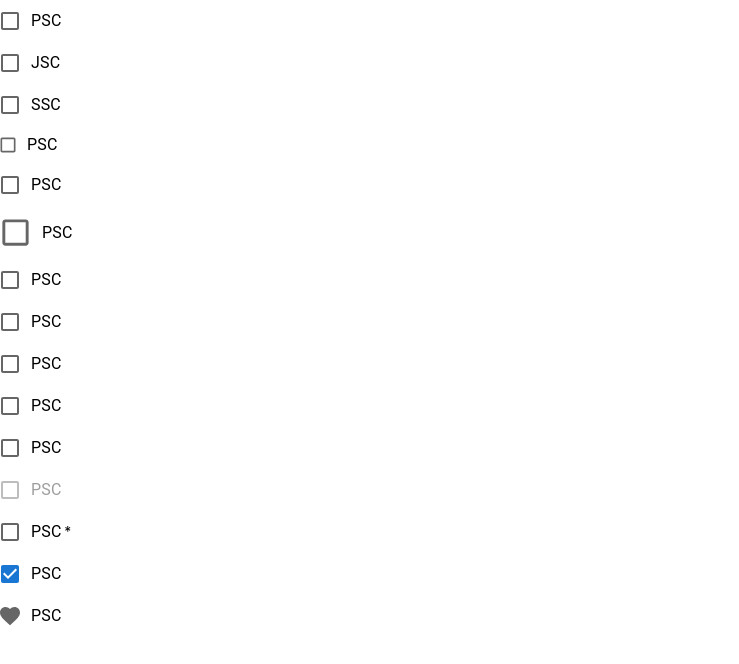
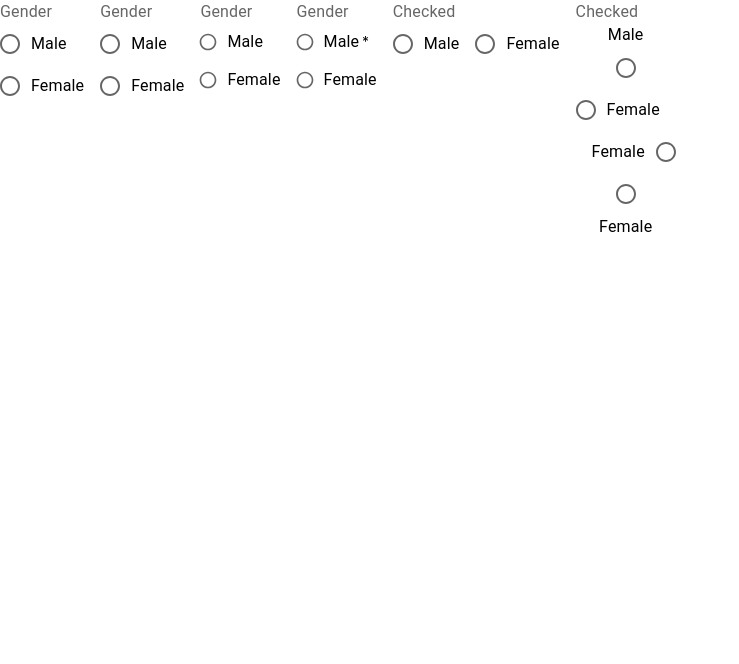
Before and after one commit to Emam-Bokhari/MUI, a React (Vite) app: page / in a window 1280 px wide. Shown: the top 664 px of the page, without its empty margins (0-739 px from the left). Built offline with nearby package versions, Linux system fonts and the light colour scheme.

Commit message:
feat(radio group): Added MUI RadioGroup basic component - implemented MUI RadioGroup various configurations - diferent diferent color e.g. error,success,warning,secondary - various size of MUI e.g. small,medium, and large. - required,direction and labelPlacement

```diff
--- a/src/App.jsx
+++ b/src/App.jsx
@@ -1,10 +1,10 @@
 import { Fragment } from "react";
-import CheckboxComponent from "./components/Practice/Day-03/CheckboxComponent";
+import RadioGroupComponent from "./components/Practice/Day-03/RadioGroupComponent";
 
 export default function App() {
   return (
     <Fragment>
-      <CheckboxComponent />
+      <RadioGroupComponent />
     </Fragment>
   );
 }
--- /dev/null
+++ b/src/components/Practice/Day-03/RadioGroupComponent.jsx
@@ -0,0 +1,112 @@
+import {
+  FormControl,
+  FormControlLabel,
+  FormLabel,
+  Radio,
+  RadioGroup,
+} from "@mui/material";
+import { Fragment } from "react";
+
+export default function RadioGroupComponent() {
+  return (
+    <Fragment>
+      {/* basic radio button */}
+      <FormControl>
+        <FormLabel>Gender</FormLabel>
+        <RadioGroup>
+          <FormControlLabel label="Male" value="Male" control={<Radio />} />
+          <FormControlLabel label="Female" value="Female" control={<Radio />} />
+        </RadioGroup>
+      </FormControl>
+      {/* color */}
+      <FormControl>
+        <FormLabel>Gender</FormLabel>
+        <RadioGroup>
+          <FormControlLabel
+            label="Male"
+            value="Male"
+            control={<Radio color="error" />}
+          />
+          <FormControlLabel
+            label="Female"
+            value="Female"
+            control={<Radio color="error" />}
+          />
+        </RadioGroup>
+      </FormControl>
+      {/* size */}
+      <FormControl>
+        <FormLabel>Gender</FormLabel>
+        <RadioGroup>
+          <FormControlLabel
+            label="Male"
+            value="Male"
+            control={<Radio size="small" />}
+          />
+          <FormControlLabel
+            label="Female"
+            value="Female"
+            control={<Radio size="small" />}
+          />
+        </RadioGroup>
+      </FormControl>
+
+      {/* required */}
+      <FormControl>
+        <FormLabel>Gender</FormLabel>
+        <RadioGroup>
+          <FormControlLabel
+            label="Male"
+            value="Male"
+            control={<Radio required size="small" />}
+          />
+          <FormControlLabel
+            label="Female"
+            value="Female"
+            control={<Radio size="small" />}
+          />
+        </RadioGroup>
+      </FormControl>
+
+      {/* direction */}
+      <FormControl>
+        <FormLabel>Checked</FormLabel>
+        <RadioGroup row>
+          <FormControlLabel label="Male" value="Male" control={<Radio />} />
+          <FormControlLabel label="Female" value="Female" control={<Radio />} />
+        </RadioGroup>
+      </FormControl>
+
+      {/* placement */}
+      <FormControl>
+        <FormLabel>Checked</FormLabel>
+        <RadioGroup>
+          <FormControlLabel
+            labelPlacement="top"
+            label="Male"
+            value="Male"
+            control={<Radio />}
+          />
+          <FormControlLabel
+            labelPlacement="end"
+            label="Female"
+            value="Female"
+            control={<Radio />}
+          />
+          <FormControlLabel
+            labelPlacement="start"
+            label="Female"
+            value="Female"
+            control={<Radio />}
+          />
+          <FormControlLabel
+            labelPlacement="bottom"
+            label="Female"
+            value="Female"
+            control={<Radio />}
+          />
+        </RadioGroup>
+      </FormControl>
+    </Fragment>
+  );
+}
```
